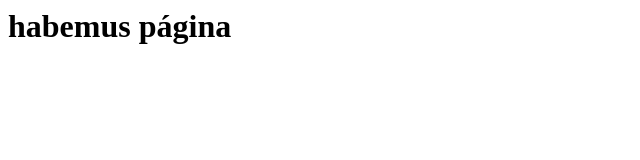
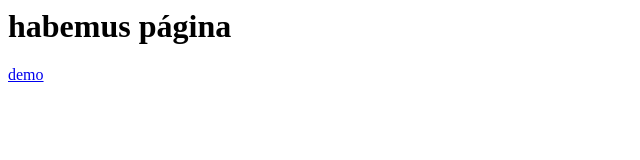
Before and after one commit to Devs-IO/megahack-app, a plain HTML site: page index.html in a window 1280 px wide. Shown: the full height of the page, 0-640 px from the left. Drawn offline with Linux system fonts and the light colour scheme.

Commit message:
add demo link

```diff
--- a/index.html
+++ b/index.html
@@ -1 +1,2 @@
 <h1>habemus página</h1>
+<a href="demo">demo</a>
```
